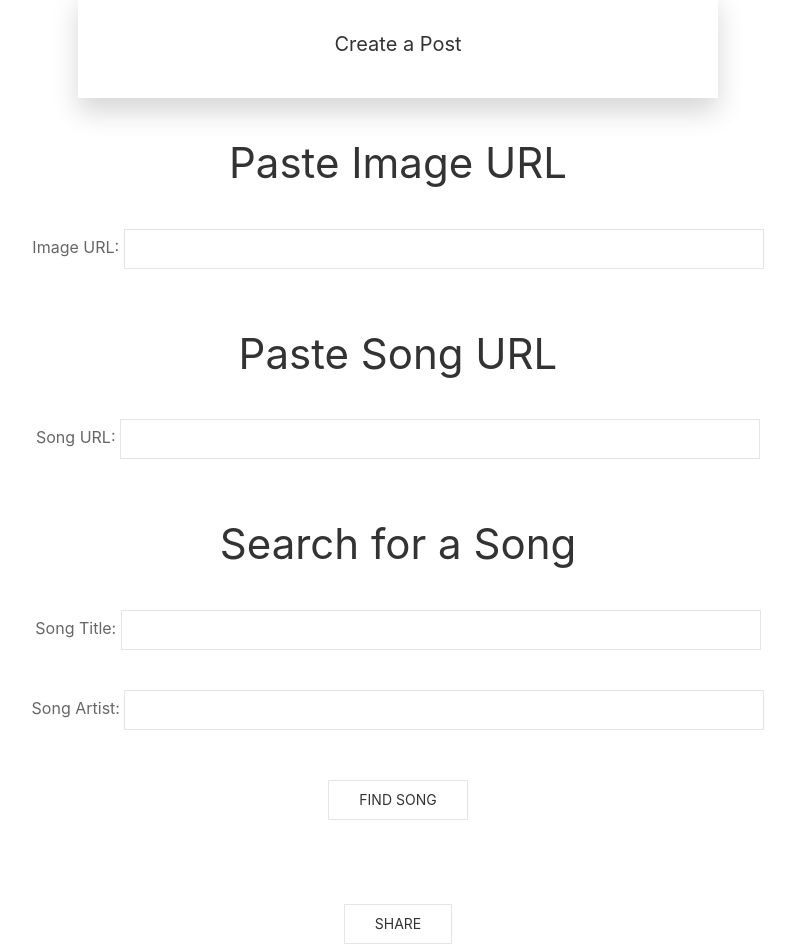
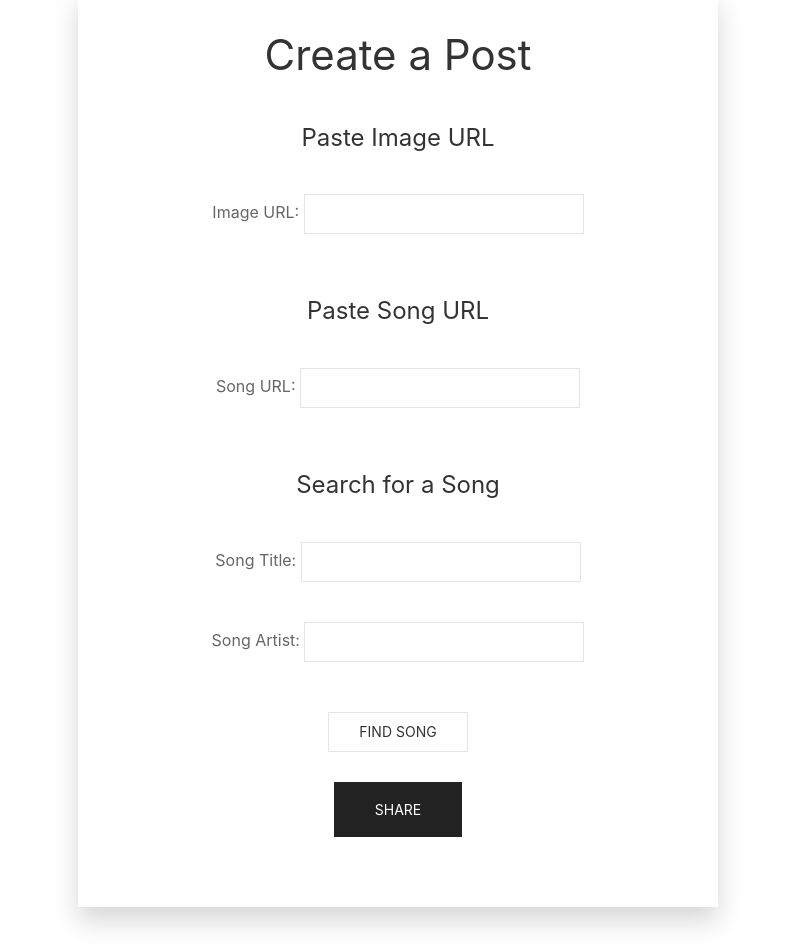
Before and after one commit to joliver017/Project-3, a React (Create React App) app: page /create-post in a window 1280 px wide. Shown: the part 200-1152 px from the top of the page, without its empty margins (242-1037 px from the left). Built offline with nearby package versions, Linux system fonts and the light colour scheme; no server answers.

Commit message:
added pseudo-validation to make all fields required

```diff
--- a/src/components/create-post.js
+++ b/src/components/create-post.js
@@ -1,6 +1,8 @@
 import React, { Component } from 'react'
 import { Redirect } from 'react-router-dom'
 import axios from 'axios'
+import { pseudoRandomBytes } from 'crypto';
+import { variableDeclarator } from '@babel/types';
 
 
 class CreatePost extends Component {
@@ -12,7 +14,8 @@ class CreatePost extends Component {
             songURL: '',
             songTitle: '',
             songArtist: '',
-            username: ''
+            username: '',
+            warning: ''
 
 		}
         this.handleSubmit = this.handleSubmit.bind(this)
@@ -47,6 +50,13 @@ class CreatePost extends Component {
         console.log(this.state.songURL);
         console.log(this.state.songTitle);
         console.log(this.state.songArtist);
+
+        if (this.state.imageURL === "" || this.state.songURL === "" ||
+            this.state.songTitle === "" || this.state.songArtist === "") {
+                console.log("not all fields entered")
+                this.setState({ warning: "Please fill out all fields!" })
+            }
+        else {
         axios.post('/post', {
 			imageURL: this.state.imageURL,
             songURL: this.state.songURL,
@@ -65,7 +75,8 @@ class CreatePost extends Component {
 				} else {
 					console.log('unsuccesful')
 				}
-			})
+            })
+        }
     }
 
     componentDidMount() {
@@ -97,10 +108,11 @@ class CreatePost extends Component {
                 <div className="CreatePost">
                     <div className="uk-card uk-card-default uk-card-body uk-width-1-2@m uk-align-center uk-box-shadow-large">
                         {/* <h1 className="uk-card-title uk-text-center">SWYSH</h1> */}
-                        <h4 className="uk-text-center">Create a Post</h4>
-                    </div>
+                        <h1 className="uk-text-center">Create a Post</h1>
+                        <span className="uk-text-center uk-text-danger">{this.state.warning}</span>
 
-                    <h1 className="uk-text-center">Paste Image URL</h1>
+
+                    <h3 className="uk-text-center">Paste Image URL</h3>
                     <label htmlFor="imageURL">Image URL: </label>
                     <input
                         className="uk-input uk-margin uk-width-1-2"
@@ -110,7 +122,7 @@ class CreatePost extends Component {
                         onChange={this.handleChange}
                     />
 
-                    <h1 className="uk-text-center">Paste Song URL</h1>
+                    <h3 className="uk-text-center">Paste Song URL</h3>
                     <label htmlFor="songURL">Song URL: </label>
                     <input
                         className="uk-input uk-margin uk-width-1-2"
@@ -120,7 +132,7 @@ class CreatePost extends Component {
                         onChange={this.handleChange}
                     />
 
-                    <h1 className="uk-text-center">Search for a Song</h1>
+                    <h3 className="uk-text-center">Search for a Song</h3>
                     <label htmlFor="songTitle">Song Title: </label>
                     <input
                         className="uk-input uk-margin uk-width-1-2"
@@ -140,9 +152,9 @@ class CreatePost extends Component {
                     />
                     <button className="uk-button uk-button-default uk-align-center" onClick={this.handleSubmit}>Find Song</button>
 
-                    <br></br>
-
-                    <button className="uk-button uk-button-default uk-align-center" onClick={this.handleShare}>Share</button>
+                    <button className="uk-button uk-button-large uk-button-secondary uk-pulse uk-align-center" onClick={this.handleShare}>Share</button>
+                    <span className="uk-text-center uk-text-danger">{this.state.warning}</span>
+                    </div>
 
                     <table className="uk-table">
                     <thead>
```
